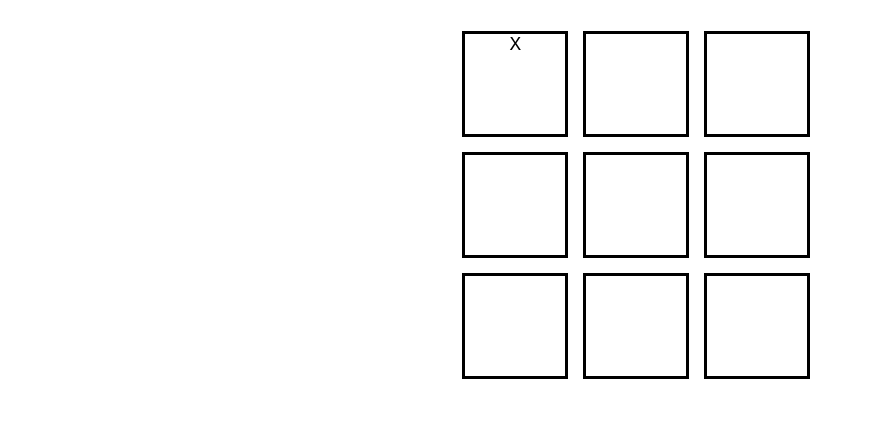
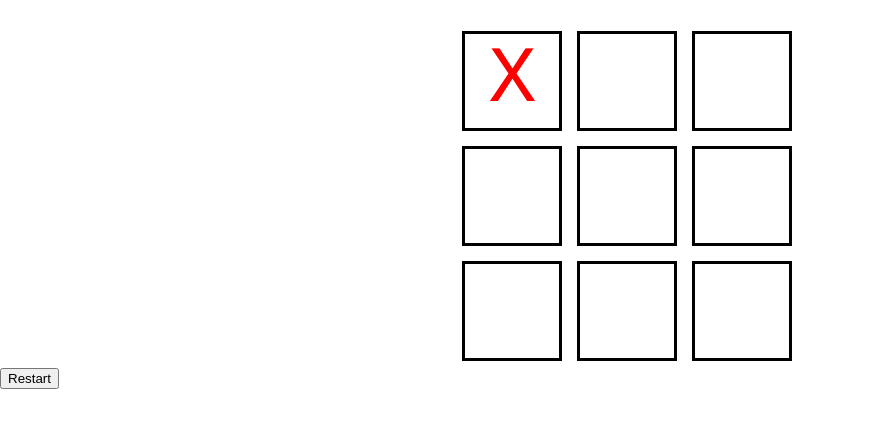
Before and after one commit to elli-ma/krestiki, a plain HTML site: page index.html in a window 1280 px wide. Both pictures are taken after a click on the element 515 px from the left and 228 px from the top of the page. Shown: the part 144-572 px from the top of the page, without its empty margins (0-873 px from the left). Drawn offline with Linux system fonts and the light colour scheme.

Commit message:
4
Co-authored-by: Jacob Payne <Latrasis@users.noreply.github.com>

```diff
--- a/index.html
+++ b/index.html
@@ -12,8 +12,8 @@
 <body>
     <h2>Tic Tac Toe</h2>
     <div id="app" class="play">
-
     </div>
+    <button id="reset">Restart</button>
     <script src="script.js"></script>
 </body>
 
--- a/script.js
+++ b/script.js
@@ -18,9 +18,19 @@ function startGame() {
     let currentPlayer = "X";
     let gameGrid = createNewGrid();
     let winner = ""
+    let grid = newDomGrid();
 
+    let closer = document.getElementById("reset")
+    closer.onclick = () => {
+        while (app.firstChild) {
+            app.removeChild(app.firstChild);
+        }
+        startGame()
+    }
+
+    function newDomGrid() {
         /// Создаём обший массив квадратиков
-    let grid = createNewGrid().map((row, rowIndex) => {
+        return createNewGrid().map((row, rowIndex) => {
             return row.map((square, squareIndex) => {
                 /// Создаём Новый Элемент/Квадратик
                 let elem = document.createElement("div")
@@ -38,6 +48,7 @@ function startGame() {
                         gameGrid[rowIndex][squareIndex] = currentPlayer;
                         console.table(gameGrid)
                         elem.innerText = currentPlayer;
+                        elem.setAttribute("ход", currentPlayer)
                             /// Теперь следущий игрок должнын быть или "Х" или "О"
                         currentPlayer = currentPlayer == "X" ? "O" : "X";
 
@@ -74,12 +85,30 @@ function startGame() {
                             return;
                         }
 
+
+                        // Проверить если Ничья
+
+
+                        let result = true;
+                        for (let i = 0; i < 3; i++) {
+                            for (let j = 0; j < 3; j++) {
+                                result = result && (gameGrid[i][j] != '')
+                            }
+                        }
+                        if (result) {
+                            let p = document.createElement("p")
+                            p.innerText = "Draw";
+                            app.appendChild(p);
+                            return;
+                        }
+
                     }
 
                 }
                 return elem;
             })
         })
+    }
 
     function endGame(k, j) {
         winner = gameGrid[k][j]
@@ -96,6 +125,8 @@ function startGame() {
         })
     })
 
+
+
 }
 
 startGame();
--- a/style.css
+++ b/style.css
@@ -1,3 +1,7 @@
+* {
+    box-sizing: border-box;
+}
+
 body {
     margin: 0;
     padding: 0;
@@ -18,9 +22,14 @@ body {
     border-width: 1;
     border-color: rgb(0, 0, 0);
     border-style: solid;
-    height: 100px;
-    width: 100px;
     margin: 2%;
+    min-height: 100px;
+    min-width: 100px;
+    font-size: 5rem;
+}
+
+.square[ход="X"] {
+    color: red;
 }
 
 h2 {
```
Lines whose indentation alone changed are shown as unchanged.
